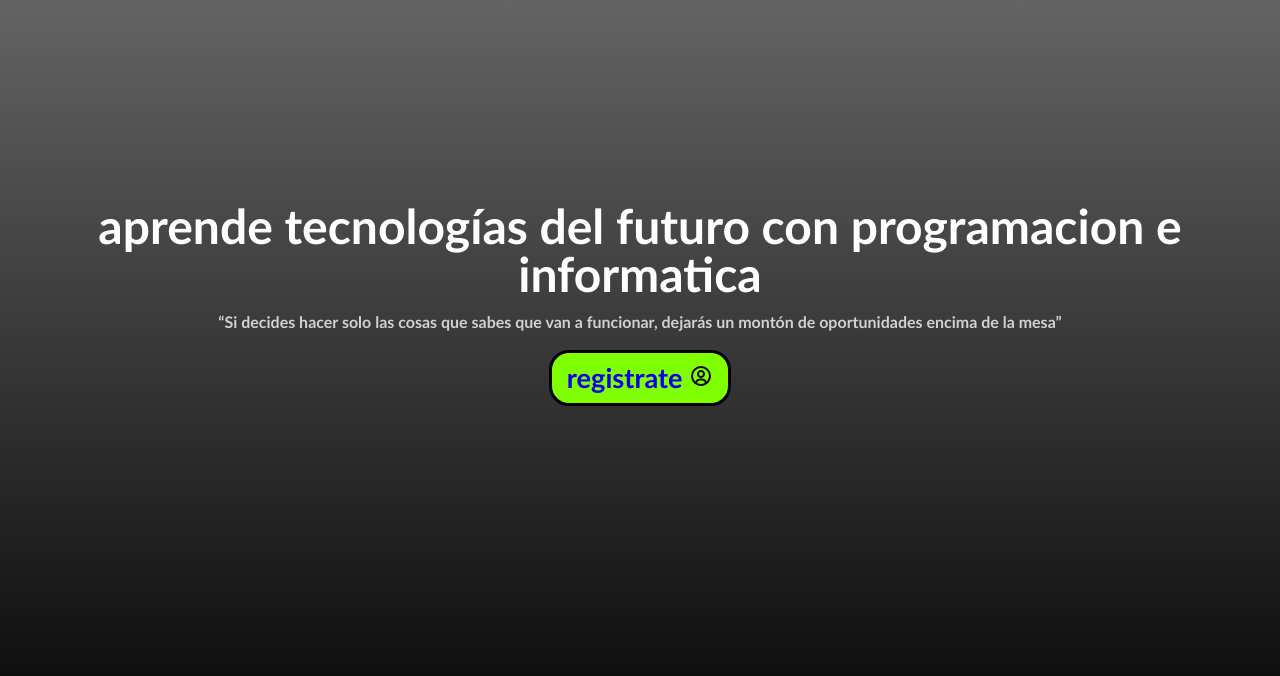
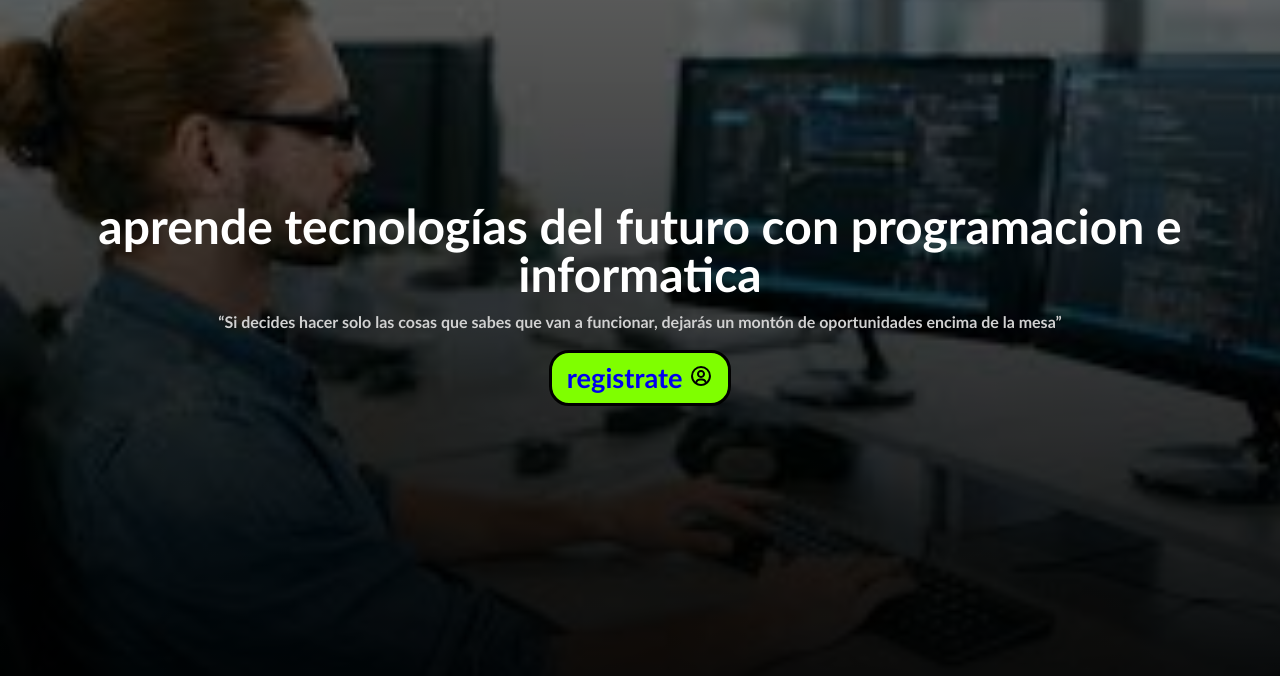
Before and after one commit to Sebastian53615/suply, a plain HTML site: page codigo/inicio.html in a window 1280 px wide. Shown: the part 124-800 px from the top of the page. Drawn offline with Linux system fonts and the light colour scheme.

Commit message:
Update inicio-style.css

```diff
--- a/codigo/inicio-style.css
+++ b/codigo/inicio-style.css
@@ -85,7 +85,7 @@ main {
     left: 0;
     width: 100%;
     height: 115%;
-    background-image: linear-gradient(180deg, #0000008c 0%, #000000 100%),url('../imagenes/computer.png');
+    background-image: linear-gradient(180deg, #0000008c 0%, #000000 100%),url('../images/computer.png');
     background-size: cover;
     clip-path: polygon(0 0, 100% 0, 100% 90%, 51% 95%, 0 90%);
     z-index: -2;
@@ -110,7 +110,7 @@ main {
     padding-top: 80px;
     display: grid;
     width: 90%;
-    height: 6cm;
+
     margin: 0 auto;
     gap:1em;
     overflow: hidden;
```
